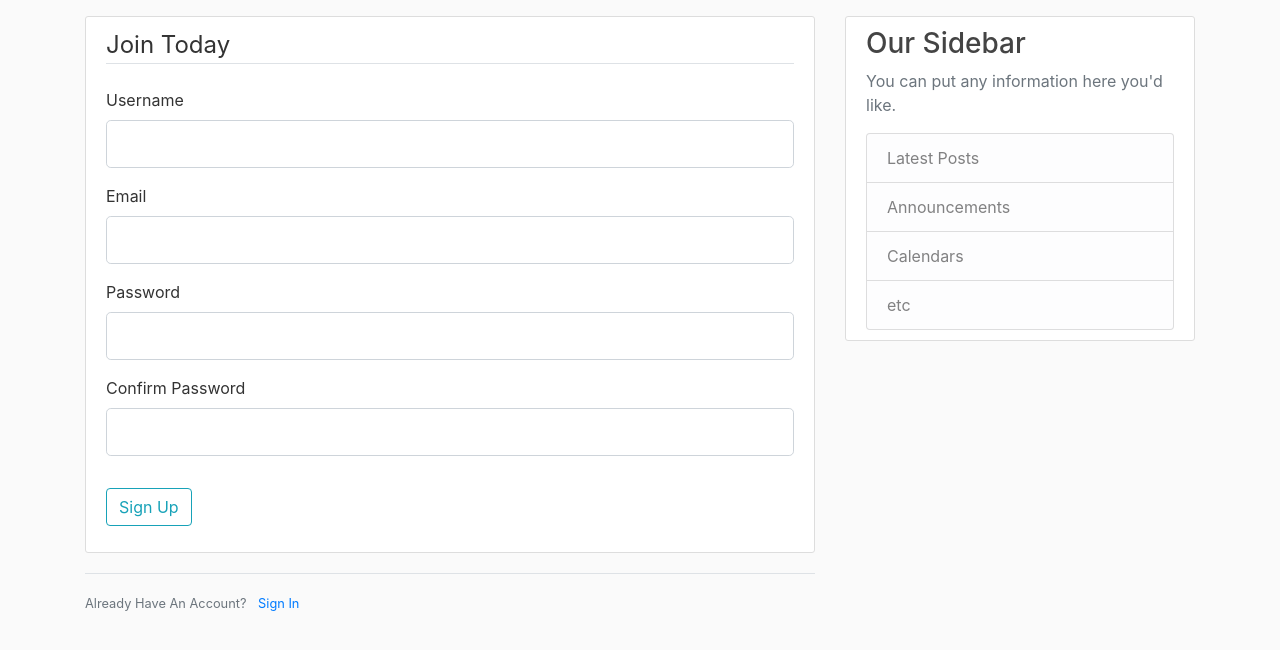
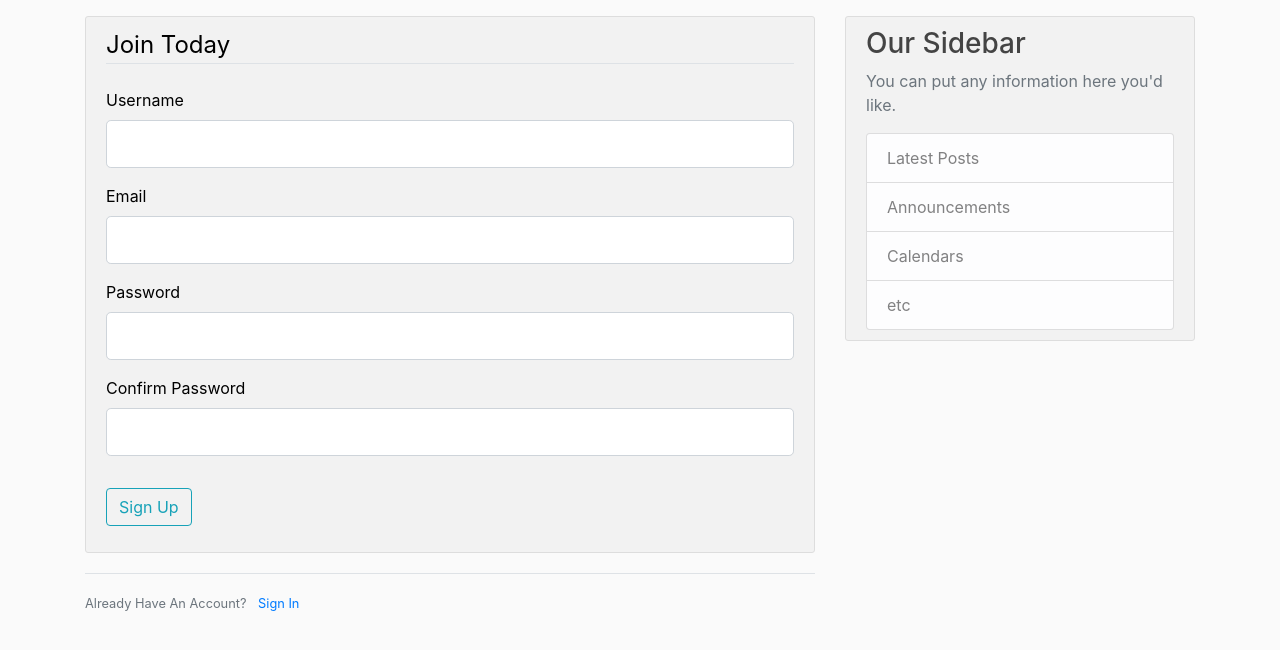
Before and after one commit to Alpha-403/Blog, a Flask app: page /register in a window 1280 px wide. Shown: the part 64-714 px from the top of the page. Run offline with Flask 3, Linux system fonts and the light colour scheme; some libraries are stand-ins or nearby versions.

Commit message:
Update main.css

```diff
--- a/FlaskBlog/static/main.css
+++ b/FlaskBlog/static/main.css
@@ -1,9 +1,32 @@
- body {
+body {
   background: #fafafa;
   color: #333333;
   margin-top: 5rem;
 }
 
+/* Add dark mode styles */
+body.dark-mode {
+  background-color: #1f1f1f;
+  color: #ffffff;
+}
+
+/* Adjust post block background color */
+.content-section {
+  background: #f2f2f2; /* Change this color as needed */
+  padding: 10px 20px;
+  border: 1px solid #dddddd;
+  border-radius: 3px;
+  margin-bottom: 20px;
+}
+
+/* Ensure post content remains black in dark mode */
+.content-section,
+.article-title,
+.article-content {
+  color: #000000; /* Set text color to black */
+}
+
+/* Continue with your existing styles */
 h1, h2, h3, h4, h5, h6 {
   color: #444444;
 }
@@ -24,13 +47,8 @@ h1, h2, h3, h4, h5, h6 {
   font-weight: 500;
 }
 
-.content-section {
-  background: #ffffff;
-  padding: 10px 20px;
-  border: 1px solid #dddddd;
-  border-radius: 3px;
-  margin-bottom: 20px;
-}
+/* ... rest of your styles ... */
+
 
 .article-title {
   color: #444444;
```
